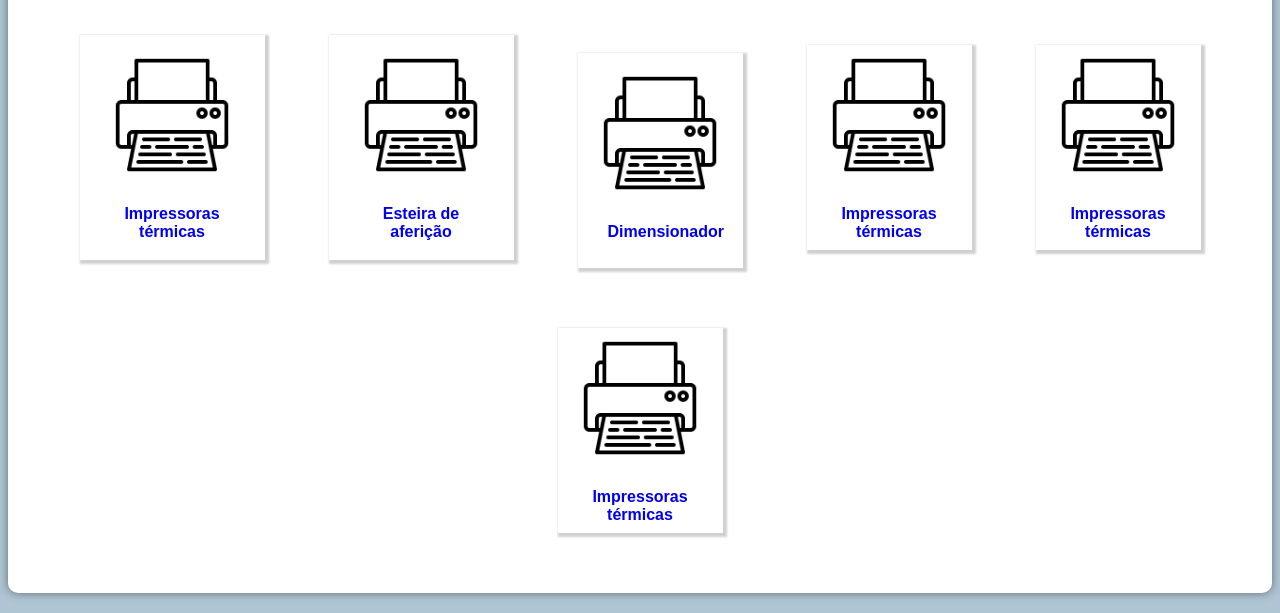
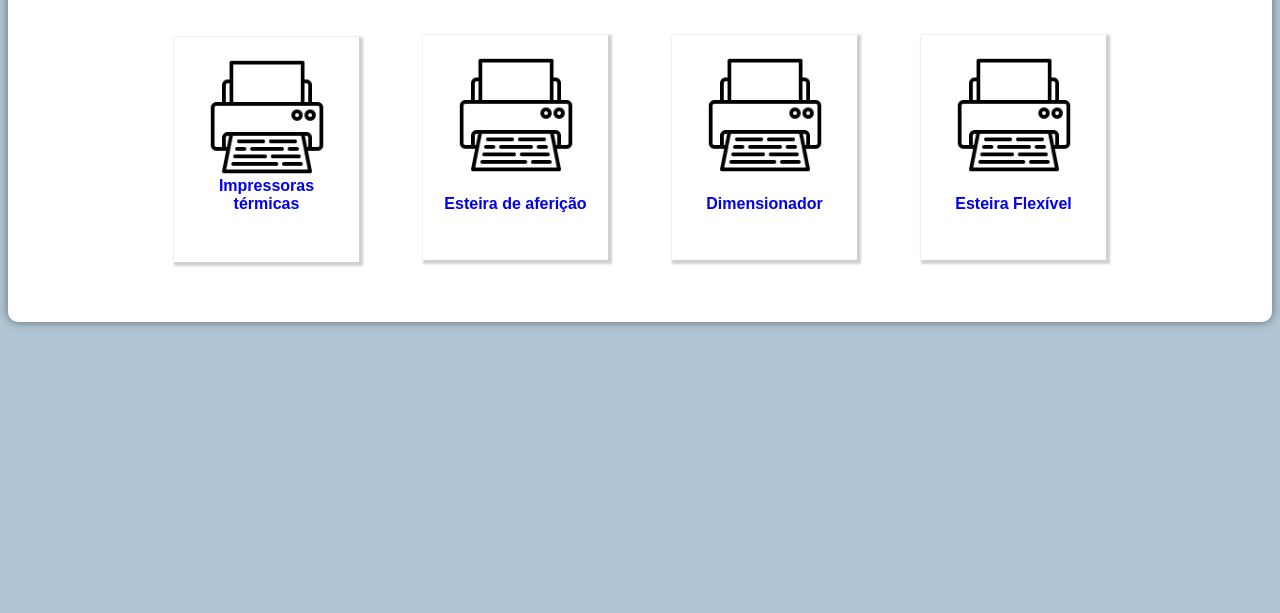
Before and after one commit to micaeldutradasilva/projeto-braspress, a plain HTML site: page index.html in a window 1280 px wide. Shown: the part 335-948 px from the top of the page. After the commit the page ends 800 px from the top, so only its background shows below. Drawn offline with Linux system fonts and the light colour scheme; a web font is replaced by a local one.

Commit message:
Atualização v2

```diff
--- a/index.html
+++ b/index.html
@@ -18,6 +18,7 @@
         <a href="#">Impressoras térmicas</a>
         <a href="#">Esteira de aferição</a>
         <a href="#">Dimensionador</a>
+        <a href="#">Esteira Flexível</a>
     </nav>
 
     <main>
@@ -35,17 +36,9 @@
                 <a href="#"><img src="imagens/impressoras.png" alt="Atendimentos"></a>
                 <p> <a href="#">Dimensionador</a> </p>
             </div>
-            <div>
+            <div id="esteira_flexivel">
                 <a href="#"><img src="imagens/impressoras.png" alt="Atendimentos"></a>
-                <p> <a href="#">Impressoras térmicas</a> </p>
-            </div>
-            <div>
-                <a href="#"><img src="imagens/impressoras.png" alt="Atendimentos"></a>
-                <p> <a href="#">Impressoras térmicas</a> </p>
-            </div>
-            <div>
-                <a href="#"><img src="imagens/impressoras.png" alt="Atendimentos"></a>
-            <p> <a href="#">Impressoras térmicas</a> </p>
+                <p> <a href="#">Esteira Flexível</a> </p>
             </div>
         </article>
     </main>
--- a/style.css
+++ b/style.css
@@ -93,6 +93,7 @@ main > h1 {
 
 main > article {
     text-align: center;
+    text
 }
 
 main > article > div#impressoras {
@@ -113,21 +114,50 @@ main > article > div#esteira_de_afericao {
     padding: 10px;
 }
 
+main > article > div#dimensionador {
+    margin: 30px;
+    box-shadow: 2px 2px 2px 2px rgba(0, 0, 0, 0.185);
+    width: 165px;
+    height: 205px;
+    display: inline-block;
+    padding: 10px;
+}
+
+main > article > div#esteira_flexivel {
+    margin: 30px;
+    box-shadow: 2px 2px 2px 2px rgba(0, 0, 0, 0.185);
+    width: 165px;
+    height: 205px;
+    display: inline-block;
+    padding: 10px;
+}
+
+main > article > div#dimensionador > p {
+    padding: auto;
+    margin: 20px 0px;
+}
+
+main > article > div#esteira_de_afericao > p {
+    padding: auto;
+    margin: 20px 0px;
+}
+
+main > article > div#impressoras > p {
+    padding: auto;
+    margin: auto;
+}
+
+main > article > div#esteira_flexivel > p {
+    padding: auto;
+    margin: 20px 0px;
+}
+
 main > article > div {
     margin: 30px;
     box-shadow: 2px 2px 2px 2px rgba(0, 0, 0, 0.185);
     width: 165px;
     height: 205px;
     display: inline-block;
-}
-
-main > article > div#dimensionador {
-    margin: 30px;
-    box-shadow: 2px 2px 2px 2px rgba(0, 0, 0, 0.185);
-    width: 165px;
-    height: 205px;
-    display: inline-block;
-    padding-top: 10px;
 }
 
 main > article > div > a > img {
```
